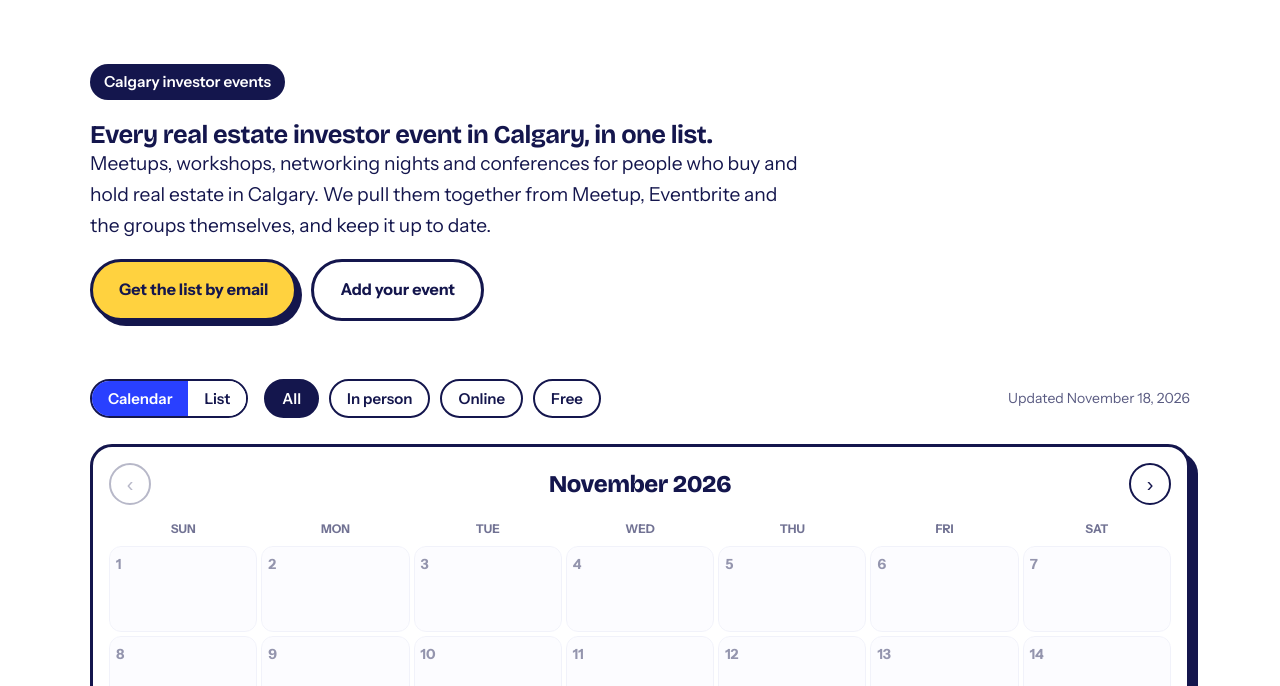
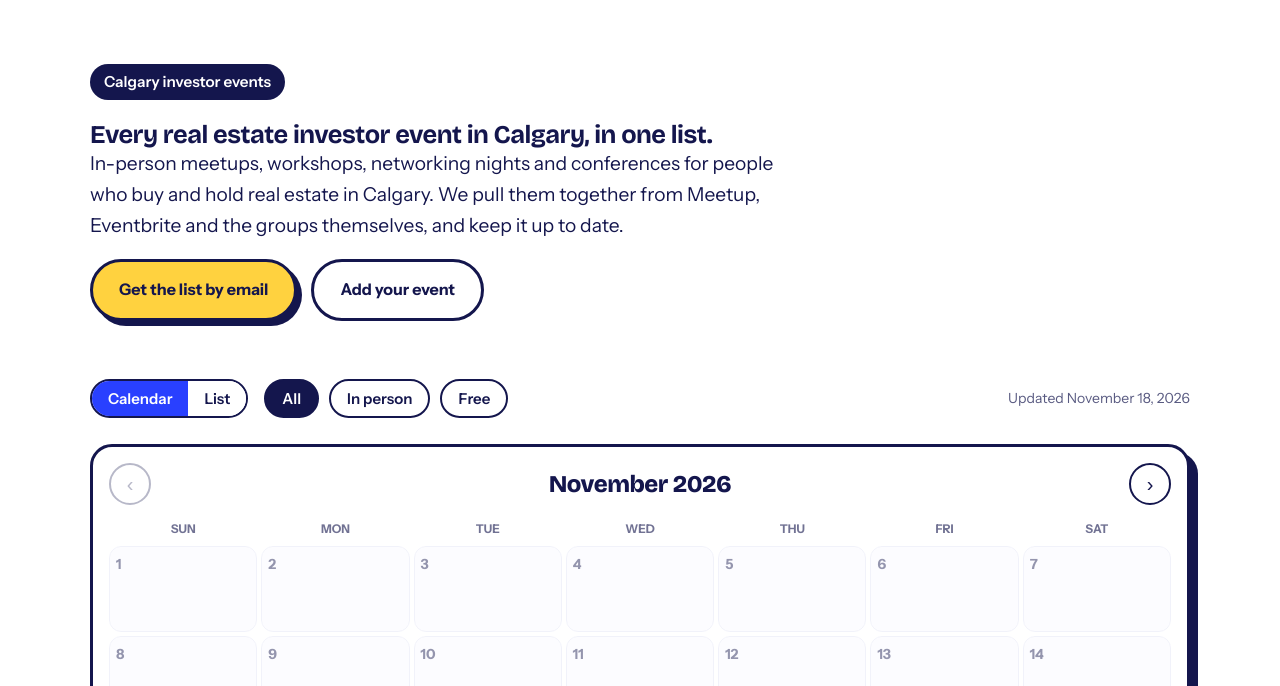
Before and after one commit to JonathanMunan/doorstack, a plain HTML site: page events.html in a window 1280 px wide. Shown: the part 114-800 px from the top of the page. Drawn offline with nearby package versions, Linux system fonts and the light colour scheme.

Commit message:
Events: in-person only (drop online sessions and Online filter)
Co-Authored-By: Claude Opus 5.5 <noreply@anthropic.com>

```diff
--- a/events.html
+++ b/events.html
@@ -396,7 +396,7 @@ section.ev-main{padding-top:8px}
   <div class="wrap">
     <span class="kicker">Calgary investor events</span>
     <h1>Every real estate investor event in Calgary, in one list.</h1>
-    <p class="lede">Meetups, workshops, networking nights and conferences for people who buy and hold real estate in Calgary. We pull them together from Meetup, Eventbrite and the groups themselves, and keep it up to date.</p>
+    <p class="lede">In-person meetups, workshops, networking nights and conferences for people who buy and hold real estate in Calgary. We pull them together from Meetup, Eventbrite and the groups themselves, and keep it up to date.</p>
     <div class="hero-ctas">
       <a class="btn btn-primary" href="#weekly">Get the list by email</a>
       <a class="btn btn-ghost" href="#submit">Add your event</a>
@@ -410,7 +410,6 @@ section.ev-main{padding-top:8px}
       <div class="view-toggle" role="group" aria-label="View"><button data-v="cal" aria-pressed="true">Calendar</button><button data-v="list" aria-pressed="false">List</button></div>
       <button class="chip" data-f="all" aria-pressed="true">All</button>
       <button class="chip" data-f="In person" aria-pressed="false">In person</button>
-      <button class="chip" data-f="Online" aria-pressed="false">Online</button>
       <button class="chip" data-f="Free" aria-pressed="false">Free</button>
       <span class="ev-updated" id="evUpdated"></span>
     </div>
--- a/events.json
+++ b/events.json
@@ -114,22 +114,6 @@
    "verified": "Eventbrite listing header and ticket section show Tue Dec 1, 5:30 to 8 pm (presentation 6 pm); body text also mentions Nov 3, likely left over from a past listing"
   },
   {
-   "title": "Tax Advantages From Real Estate Investing",
-   "organizer": "Calgary Real Estate Investment Forum (CREW)",
-   "date": "2026-12-01",
-   "start": "19:00",
-   "end": "",
-   "venue": "Online",
-   "address": "",
-   "city": "Online",
-   "format": "Online",
-   "cost": "Free",
-   "category": "Webinar",
-   "summary": "Online seminar with accountant Michael Oosterhof of Dart Bryant LLP on rental property tax deductions and holding rentals in a corporation, plus a Calgary market and community update.",
-   "url": "https://www.meetup.com/crew-real-estate-investing/events/317482056/",
-   "verified": "Meetup event page (Tue Dec 1, 2026, 7 pm, online, free)"
-  },
-  {
    "title": "CRRA Annual Christmas Social",
    "organizer": "Calgary Residential Rental Association (CRRA)",
    "date": "2026-12-03",
@@ -160,22 +144,6 @@
    "summary": "One-hour talk on mortgages, down payments, affordability and the buying process, with a complimentary drink.",
    "url": "https://www.eventbrite.com/e/first-time-home-buyer-information-session-tickets-2004901622724",
    "verified": "Eventbrite listing and API (Sat Dec 5, 2026, 2:30 to 3:30 pm, free)"
-  },
-  {
-   "title": "Calgary First-Time Home Buyer Masterclass",
-   "organizer": "Robert Lamb (licensed Alberta real estate agent)",
-   "date": "2026-12-08",
-   "start": "19:00",
-   "end": "20:30",
-   "venue": "Online",
-   "address": "",
-   "city": "Online",
-   "format": "Online",
-   "cost": "Free",
-   "category": "Webinar",
-   "summary": "Free online class for Calgary first-time buyers covering budget, pre-approval, down payment, closing costs, property types, offers and conditions, with Q&A.",
-   "url": "https://www.eventbrite.ca/e/calgary-first-time-home-buyer-masterclass-tickets-2003790497318",
-   "verified": "Eventbrite series listing and API (monthly Tuesdays, 7 to 8:30 pm Calgary time, online, free)"
   },
   {
    "title": "Calgary Real Estate Meetup",
@@ -226,22 +194,6 @@
    "verified": "Eventbrite Calgary listing (Wed Dec 9, 6:30 pm) and organizer's Eventbrite page (free); topic not yet posted"
   },
   {
-   "title": "REIN Virtual Member Meeting",
-   "organizer": "Real Estate Investment Network (REIN)",
-   "date": "2026-12-15",
-   "start": "18:30",
-   "end": "",
-   "venue": "Zoom",
-   "address": "",
-   "city": "Online",
-   "format": "Online",
-   "cost": "See listing",
-   "category": "Webinar",
-   "summary": "Monthly online member meeting with REIN CEO Patrick Francey; members only, with one-time guest access available through REIN.",
-   "url": "https://m.reincanada.com/event/coaching-mentoring-meeting-december-2026/",
-   "verified": "reincanada.com event page (5:30 pm PT / 6:30 pm MT)"
-  },
-  {
    "title": "Calgary First-Time Home Buyer Club",
    "organizer": "Robert Lamb (licensed Alberta real estate agent)",
    "date": "2026-12-23",
@@ -288,22 +240,6 @@
    "summary": "Portuguese-language mortgage basics seminar for buying a first home in Canada, covering credit, down payment, immigration status, FHSA and the RRSP Home Buyers' Plan.",
    "url": "https://www.eventbrite.ca/e/ano-novo-casa-nova-como-comprar-a-tua-casa-propria-no-canada-tickets-2002831279271",
    "verified": "Eventbrite listing and API (Sat Jan 9, 2027, 1 to 3 pm, free ticket, snack included)"
-  },
-  {
-   "title": "Calgary First-Time Home Buyer Masterclass",
-   "organizer": "Robert Lamb (licensed Alberta real estate agent)",
-   "date": "2027-01-12",
-   "start": "19:00",
-   "end": "20:30",
-   "venue": "Online",
-   "address": "",
-   "city": "Online",
-   "format": "Online",
-   "cost": "Free",
-   "category": "Webinar",
-   "summary": "Free online class for Calgary first-time buyers covering budget, pre-approval, down payment, closing costs, property types, offers and conditions, with Q&A.",
-   "url": "https://www.eventbrite.ca/e/calgary-first-time-home-buyer-masterclass-tickets-2003790498321",
-   "verified": "Eventbrite series listing and API (monthly Tuesdays, 7 to 8:30 pm Calgary time, online, free)"
   },
   {
    "title": "Calgary Renovation Show",
@@ -386,22 +322,6 @@
    "verified": "ccisouthalberta.com event page (details marked coming soon)"
   },
   {
-   "title": "Calgary First-Time Home Buyer Masterclass",
-   "organizer": "Robert Lamb (licensed Alberta real estate agent)",
-   "date": "2027-02-09",
-   "start": "19:00",
-   "end": "20:30",
-   "venue": "Online",
-   "address": "",
-   "city": "Online",
-   "format": "Online",
-   "cost": "Free",
-   "category": "Webinar",
-   "summary": "Free online class for Calgary first-time buyers covering budget, pre-approval, down payment, closing costs, property types, offers and conditions, with Q&A.",
-   "url": "https://www.eventbrite.ca/e/calgary-first-time-home-buyer-masterclass-tickets-2003790499324",
-   "verified": "Eventbrite series listing and API (monthly Tuesdays, 7 to 8:30 pm Calgary time, online, free)"
-  },
-  {
    "title": "Calgary First-Time Home Buyer Club",
    "organizer": "Robert Lamb (licensed Alberta real estate agent)",
    "date": "2027-02-24",
@@ -454,7 +374,7 @@
   {
    "title": "Calgary Real Estate Investment Forum (CREW)",
    "organizer": "Calgary Real Estate Wealth",
-   "schedule": "Online seminars on Tuesday evenings at 7 pm, roughly monthly; in-person Saturday forums a few times a year",
+   "schedule": "In-person Saturday forums a few times a year",
    "venue": "Online; forums at Hotel Blackfoot, 5940 Blackfoot Trail SE",
    "url": "https://www.meetup.com/crew-real-estate-investing/",
    "summary": "Investor education sessions on buying, financing and growing a rental portfolio; in-person forums have been $10."
```
